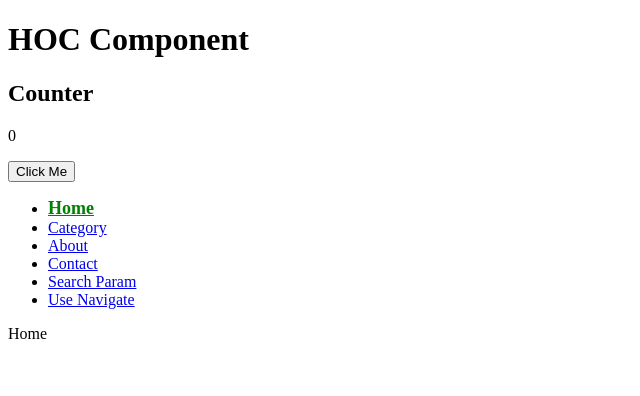
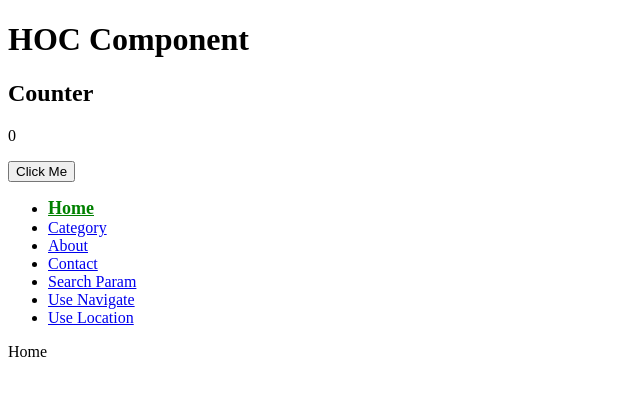
Before and after one commit to yuvrajdas/2024_Learnings, a React (Create React App) app in the folder React/react-code-step-by-step/: page / in a window 1280 px wide. Shown: the top 396 px of the page, without its empty margins (0-640 px from the left). Built offline with nearby package versions, Linux system fonts and the light colour scheme.

Commit message:
useLocation

```diff
--- a/React/react-code-step-by-step/src/App.js
+++ b/React/react-code-step-by-step/src/App.js
@@ -31,6 +31,7 @@ import PageNotFount from './Router/PageNotFount';
 import NavBar from './Router/NavBar';
 import __1SearchParam from './Router/__1SearchParam';
 import __2UseNavigate from './Router/__2UseNavigate';
+import __3UseLocation from './Router/__3UseLocation';
 import './App.css';
 function App() {
   const [state, setState] = useState("")
@@ -83,6 +84,7 @@ function App() {
     <Route path="/about/:name" element={<About />} />
     <Route path="/search-param" element={<__1SearchParam />} />
     <Route path="/use-navigate" element={<__2UseNavigate />} />
+    <Route path="/use-location" element={<__3UseLocation />} />
     <Route path="/*" element={<PageNotFount />} />
   </Routes>
 </BrowserRouter>
--- a/React/react-code-step-by-step/src/Router/NavBar.jsx
+++ b/React/react-code-step-by-step/src/Router/NavBar.jsx
@@ -11,6 +11,7 @@ const NavBar = () => {
                 <li><NavLink to={'/contact/contactId'}>Contact</NavLink></li>
                 <li><NavLink to={'/search-param'}>Search Param</NavLink></li>
                 <li><NavLink to={'/use-navigate'}>Use Navigate</NavLink></li>
+                <li><NavLink to={'/use-location'}>Use Location</NavLink></li>
             </ul>
         </>
     );
--- /dev/null
+++ b/React/react-code-step-by-step/src/Router/__3UseLocation.jsx
@@ -0,0 +1,16 @@
+import React from 'react'
+import { useLocation } from 'react-router-dom'
+
+const __3UseLocation = () => {
+
+  const location = useLocation();
+  console.log(location);
+  return (
+    <>
+        <h1>Use Location</h1>
+        <p>useLocation is a react-router-dom hook used to get all details of outer eg. path, state sent by page, hash, etc.</p>
+    </>
+  )
+}
+
+export default __3UseLocation
```
